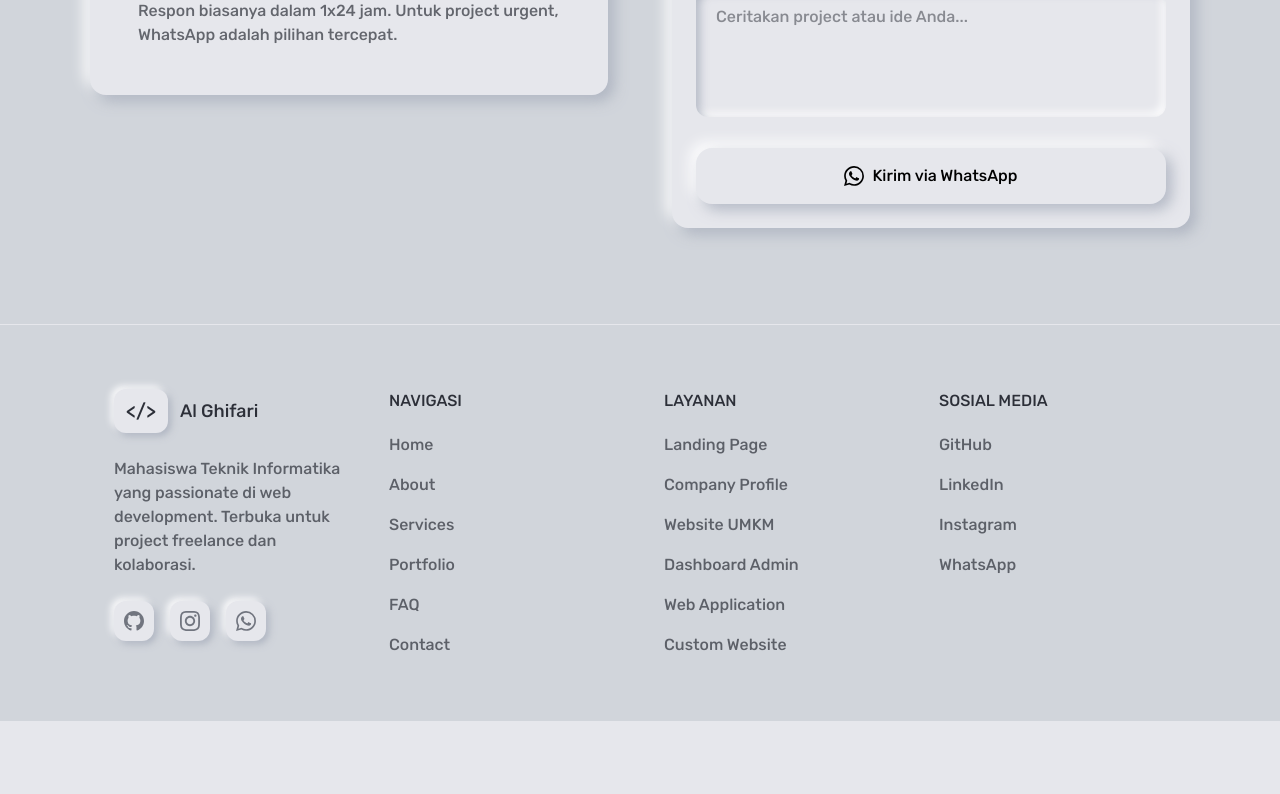
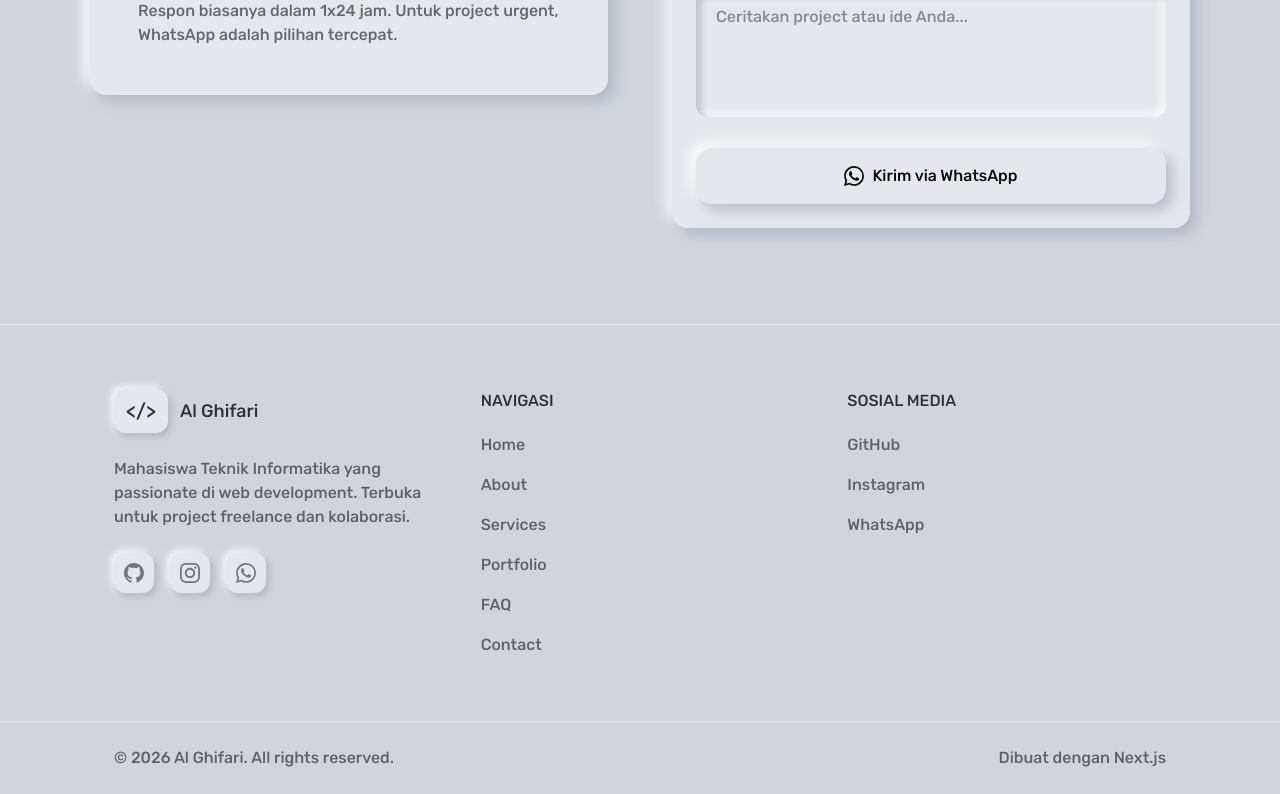
Before and after one commit to jifaa/serviceweb, a Next.js app: page / in a window 1280 px wide. Shown: the part 7088-7882 px from the top of the page. Before the commit the page ends 7809 px from the top, so only its background shows below. Built offline with nearby package versions, Linux system fonts and the light colour scheme.

Commit message:
update contact

```diff
--- a/components/Contact.tsx
+++ b/components/Contact.tsx
@@ -25,7 +25,7 @@ const contactInfo = [
         <path d="M17.472 14.382c-.297-.149-1.758-.867-2.03-.967-.273-.099-.471-.148-.67.15-.197.297-.767.966-.94 1.164-.173.199-.347.223-.644.075-.297-.15-1.255-.463-2.39-1.475-.883-.788-1.48-1.761-1.653-2.059-.173-.297-.018-.458.13-.606.134-.133.298-.347.446-.52.149-.174.198-.298.298-.497.099-.198.05-.371-.025-.52-.075-.149-.669-1.612-.916-2.207-.242-.579-.487-.5-.669-.51-.173-.008-.371-.01-.57-.01-.198 0-.52.074-.792.372-.272.297-1.04 1.016-1.04 2.479 0 1.462 1.065 2.875 1.213 3.074.149.198 2.096 3.2 5.077 4.487.709.306 1.262.489 1.694.625.712.227 1.36.195 1.871.118.571-.085 1.758-.719 2.006-1.413.248-.694.248-1.289.173-1.413-.074-.124-.272-.198-.57-.347m-5.421 7.403h-.004a9.87 9.87 0 01-5.031-1.378l-.361-.214-3.741.982.998-3.648-.235-.374a9.86 9.86 0 01-1.51-5.26c.001-5.45 4.436-9.884 9.888-9.884 2.64 0 5.122 1.03 6.988 2.898a9.825 9.825 0 012.893 6.994c-.003 5.45-4.437 9.884-9.885 9.884m8.413-18.297A11.815 11.815 0 0012.05 0C5.495 0 .16 5.335.157 11.892c0 2.096.547 4.142 1.588 5.945L.057 24l6.305-1.654a11.882 11.882 0 005.683 1.448h.005c6.554 0 11.89-5.335 11.893-11.893a11.821 11.821 0 00-3.48-8.413z" />
       </svg>
     ),
-    value: "+62 812-3456-7890",
+    value: "+62 895-2771-8391",
     href: "https://wa.me/6289527718391",
     color: "#5b7cfa",
   },
--- a/components/Footer.tsx
+++ b/components/Footer.tsx
@@ -15,6 +15,7 @@ const footerLinks = [
       { label: "Contact", href: "#contact", external: false },
     ],
   },
+  /*
   {
     title: "Layanan",
     links: [
@@ -26,13 +27,13 @@ const footerLinks = [
       { label: "Custom Website", href: "#services", external: false },
     ],
   },
+  */
   {
     title: "Sosial Media",
     links: [
-      { label: "GitHub", href: "https://github.com/algifari", external: true },
-      { label: "LinkedIn", href: "https://linkedin.com/in/algifari", external: true },
-      { label: "Instagram", href: "https://instagram.com/algifari.dev", external: true },
-      { label: "WhatsApp", href: "https://wa.me/6281234567890", external: true },
+      { label: "GitHub", href: "https://github.com/jifaa", external: true },
+      { label: "Instagram", href: "https://www.instagram.com/thisjifaa._/", external: true },
+      { label: "WhatsApp", href: "https://wa.me/6289527718391", external: true },
     ],
   },
 ];
@@ -45,7 +46,7 @@ const socialLinks = [
         <path d="M12 0c-6.626 0-12 5.373-12 12 0 5.302 3.438 9.8 8.207 11.387.599.111.793-.261.793-.577v-2.234c-3.338.726-4.033-1.416-4.033-1.416-.546-1.387-1.333-1.756-1.333-1.756-1.089-.745.083-.729.083-.729 1.205.084 1.839 1.237 1.839 1.237 1.07 1.834 2.807 1.304 3.492.997.107-.775.418-1.305.762-1.604-2.665-.305-5.467-1.334-5.467-5.931 0-1.311.469-2.381 1.236-3.221-.124-.303-.535-1.524.117-3.176 0 0 1.008-.322 3.301 1.23.957-.266 1.983-.399 3.003-.404 1.02.005 2.047.138 3.006.404 2.291-1.552 3.297-1.23 3.297-1.23.653 1.653.242 2.874.118 3.176.77.84 1.235 1.911 1.235 3.221 0 4.609-2.807 5.624-5.479 5.921.43.372.823 1.102.823 2.222v3.293c0 .319.192.694.801.576 4.765-1.589 8.199-6.086 8.199-11.386 0-6.627-5.373-12-12-12z" />
       </svg>
     ),
-    href: "https://github.com/algifari",
+    href: "https://github.com/jifaa",
   },
   {
     name: "Instagram",
@@ -63,7 +64,7 @@ const socialLinks = [
         <path d="M17.472 14.382c-.297-.149-1.758-.867-2.03-.967-.273-.099-.471-.148-.67.15-.197.297-.767.966-.94 1.164-.173.199-.347.223-.644.075-.297-.15-1.255-.463-2.39-1.475-.883-.788-1.48-1.761-1.653-2.059-.173-.297-.018-.458.13-.606.134-.133.298-.347.446-.52.149-.174.198-.298.298-.497.099-.198.05-.371-.025-.52-.075-.149-.669-1.612-.916-2.207-.242-.579-.487-.5-.669-.51-.173-.008-.371-.01-.57-.01-.198 0-.52.074-.792.372-.272.297-1.04 1.016-1.04 2.479 0 1.462 1.065 2.875 1.213 3.074.149.198 2.096 3.2 5.077 4.487.709.306 1.262.489 1.694.625.712.227 1.36.195 1.871.118.571-.085 1.758-.719 2.006-1.413.248-.694.248-1.289.173-1.413-.074-.124-.272-.198-.57-.347m-5.421 7.403h-.004a9.87 9.87 0 01-5.031-1.378l-.361-.214-3.741.982.998-3.648-.235-.374a9.86 9.86 0 01-1.51-5.26c.001-5.45 4.436-9.884 9.888-9.884 2.64 0 5.122 1.03 6.988 2.898a9.825 9.825 0 012.893 6.994c-.003 5.45-4.437 9.884-9.885 9.884m8.413-18.297A11.815 11.815 0 0012.05 0C5.495 0 .16 5.335.157 11.892c0 2.096.547 4.142 1.588 5.945L.057 24l6.305-1.654a11.882 11.882 0 005.683 1.448h.005c6.554 0 11.89-5.335 11.893-11.893a11.821 11.821 0 00-3.48-8.413z" />
       </svg>
     ),
-    href: "https://wa.me/6281234567890",
+    href: "https://wa.me/6289527718391",
   },
 ];
 
@@ -206,7 +207,7 @@ export function Footer() {
   return (
     <footer ref={footerRef} className="bg-[var(--neu-bg-dark)] border-t border-[var(--neu-bg)]">
       <div className="max-w-[1100px] mx-auto px-[var(--spacing-lg)] md:px-[var(--spacing-xl)] py-16">
-        <div className="grid md:grid-cols-2 lg:grid-cols-4 gap-12">
+        <div className="grid md:grid-cols-3 gap-12">
           {/* Brand */}
           <div ref={brandRef} className="lg:col-span-1">
             <a href="#home" className="flex items-center gap-3 mb-6">
@@ -234,6 +235,20 @@ export function Footer() {
           ))}
         </div>
       </div>
+
+      {/* Bottom Bar */}
+      <div className="border-t border-[var(--neu-bg)]">
+        <div className="max-w-[1100px] mx-auto px-[var(--spacing-lg)] md:px-[var(--spacing-xl)] py-6">
+          <div className="flex flex-col md:flex-row items-center justify-between gap-4">
+            <p className="text-body-md text-[var(--neu-foreground)] opacity-70">
+              © {new Date().getFullYear()} Al Ghifari. All rights reserved.
+            </p>
+            <p className="text-body-md text-[var(--neu-foreground)] opacity-70">
+              Dibuat dengan Next.js
+            </p>
+          </div>
+        </div>
+      </div>
     </footer>
   );
 }
```
